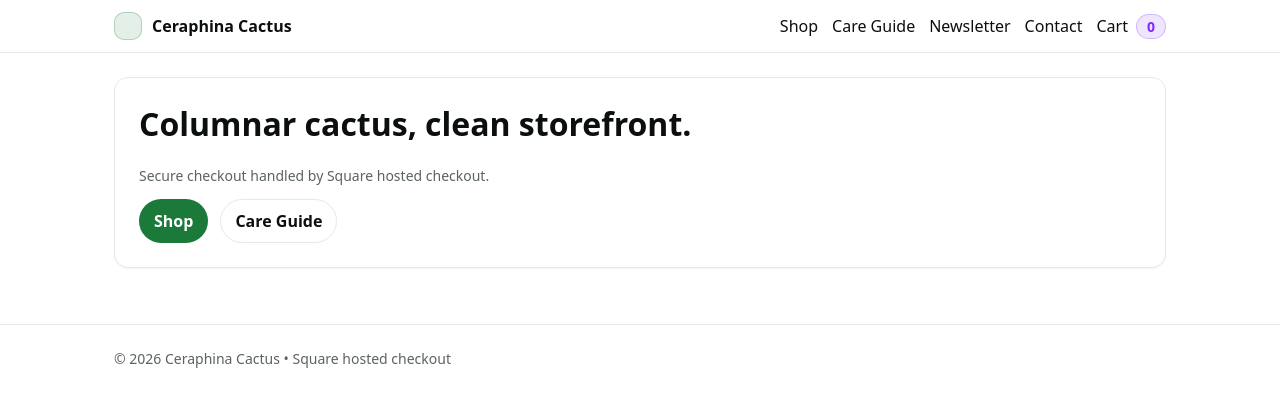
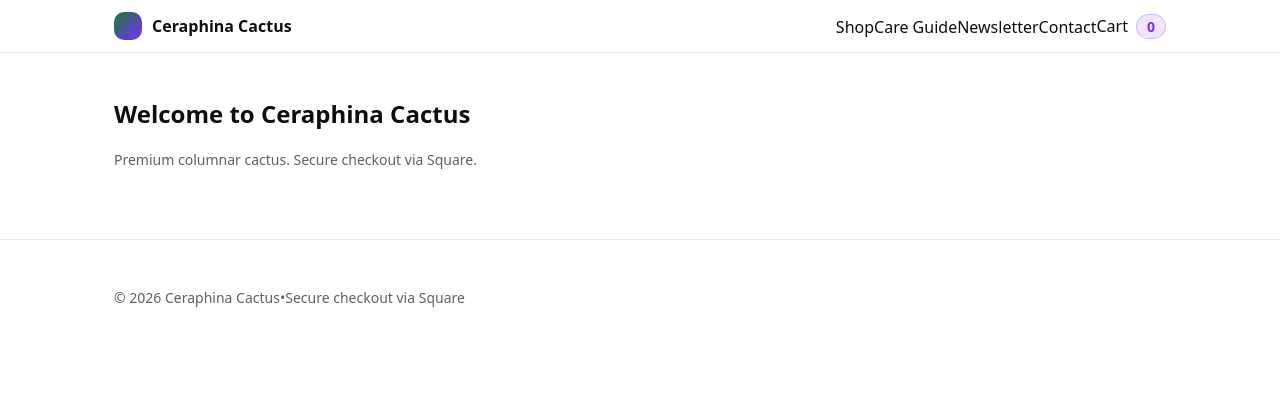
Before and after one commit to ceraphinacactus-wq/ceraphina-cactus-store, a React (Vite) app: page / in a window 1280 px wide. Shown: the top 406 px of the page. Built offline with nearby package versions, Linux system fonts and the light colour scheme.

Commit message:
layout and homepage added

```diff
--- a/src/App.tsx
+++ b/src/App.tsx
@@ -1,180 +1,61 @@
-import { Routes, Route, Link, NavLink } from "react-router-dom";
-import { useCartStore } from "./features/cart/cart.store";
+import { Routes, Route } from "react-router-dom";
+import Layout from "./layout/Layout";
+
+import HomePage from "./features/home/HomePage"; // or wherever your home is
 import ShopPage from "./features/shop/ShopPage";
 import CareGuidePage from "./features/care/CareGuidePage";
 
-function Badge() {
-  const items = useCartStore((s) => s.items);
-  const count = items.reduce((sum, i) => sum + i.quantity, 0);
-  return <span className="badge">{count}</span>;
-}
-
-function Layout({ children }: { children: React.ReactNode }) {
+// placeholders if you don’t have these yet
+function Newsletter() {
   return (
-    <>
-      <div className="nav">
-        <div className="nav-inner">
-          <Link to="/" className="brand">
-            <span style={{ width: 28, height: 28, borderRadius: 10, background: "rgba(27,122,58,.12)", border: "1px solid rgba(27,122,58,.25)" }} />
-            Ceraphina Cactus
-          </Link>
-          <nav className="nav-links" aria-label="Primary" style={{ display: "flex", gap: 14, alignItems: "center", flexWrap: "wrap" }}>
-            <NavLink to="/shop">Shop</NavLink>
-            <NavLink to="/care-guide">Care Guide</NavLink>
-            <NavLink to="/newsletter">Newsletter</NavLink>
-            <NavLink to="/contact">Contact</NavLink>
-            <NavLink to="/cart" style={{ display: "inline-flex", gap: 8, alignItems: "center" }}>
-              Cart <Badge />
-            </NavLink>
-          </nav>
+    <div className="container" style={{ padding: "24px 0" }}>
+      <h2>Newsletter</h2>
+      <p className="helper">Coming next.</p>
     </div>
-      </div>
-
-      <main className="container">{children}</main>
-
-      <footer className="footer">
-        <div className="container" style={{ paddingTop: 0 }}>
-          © {new Date().getFullYear()} Ceraphina Cactus • Square hosted checkout
-        </div>
-      </footer>
-    </>
   );
 }
-
-function Home() {
+function Contact() {
   return (
-    <Layout>
-      <div className="card" style={{ padding: 24 }}>
-        <h1 style={{ marginTop: 0 }}>Columnar cactus, clean storefront.</h1>
-        <p className="helper">Secure checkout handled by Square hosted checkout.</p>
-        <div style={{ display: "flex", gap: 12, flexWrap: "wrap" }}>
-          <Link className="btn primary" to="/shop">Shop</Link>
-          <Link className="btn ghost" to="/care-guide">Care Guide</Link>
+    <div className="container" style={{ padding: "24px 0" }}>
+      <h2>Contact</h2>
+      <p className="helper">Coming next.</p>
     </div>
-      </div>
-    </Layout>
   );
 }
-
-function Shop() {
+function Cart() {
   return (
-    <Layout>
-      <h2 style={{ marginTop: 0 }}>Shop</h2>
-      <p className="helper">Next: Square catalog fetch + product cards.</p>
-      fetch(`${import.meta.env.VITE_API_BASE_URL}/api/catalog`)
-    </Layout>
-  );
-}
-
-function Product() {
-  return (
-    <Layout>
-      <h2 style={{ marginTop: 0 }}>Product</h2>
-      <p className="helper">Next: product detail + add to cart.</p>
-    </Layout>
-  );
-}
-
-function Cart() {
-  const { items, removeItem, setQty, clear } = useCartStore();
-  const subtotal = items.reduce((sum, i) => sum + i.unitPrice.amount * i.quantity, 0);
-
-  return (
-    <Layout>
-      <h2 style={{ marginTop: 0 }}>Cart</h2>
-      {items.length === 0 ? (
-        <div className="card" style={{ padding: 16 }}>
-          <strong>Your cart is empty</strong>
-          <p className="helper">Add a cactus and come back.</p>
-          <Link className="btn primary" to="/shop">Shop</Link>
+    <div className="container" style={{ padding: "24px 0" }}>
+      <h2>Cart</h2>
+      <p className="helper">Coming next.</p>
     </div>
-      ) : (
-        <div className="grid" style={{ marginTop: 16 }}>
-          {items.map((i) => (
-            <div key={i.variantId} className="card" style={{ padding: 16 }}>
-              <div style={{ display: "flex", justifyContent: "space-between", gap: 12, flexWrap: "wrap" }}>
-                <div>
-                  <strong>{i.name}</strong>
-                  <div className="helper">{i.variantName}</div>
-                </div>
-                <div style={{ fontWeight: 800 }}>${(i.unitPrice.amount / 100).toFixed(2)}</div>
-              </div>
-              <div style={{ display: "flex", justifyContent: "space-between", marginTop: 12, gap: 12, flexWrap: "wrap" }}>
-                <div style={{ display: "flex", gap: 8, alignItems: "center" }}>
-                  <label className="helper" style={{ margin: 0 }}>Qty</label>
-                  <input className="input" style={{ width: 90 }} type="number" min={1} value={i.quantity}
-                    onChange={(e) => setQty(i.variantId, Number(e.target.value || 1))} />
-                </div>
-                <button className="btn ghost" onClick={() => removeItem(i.variantId)}>Remove</button>
-              </div>
-            </div>
-          ))}
-
-          <div className="card" style={{ padding: 16 }}>
-            <div style={{ display: "flex", justifyContent: "space-between" }}>
-              <strong>Subtotal</strong>
-              <strong>${(subtotal / 100).toFixed(2)}</strong>
-            </div>
-            <p className="helper">Final price validated at checkout.</p>
-            <div style={{ display: "flex", gap: 12, flexWrap: "wrap", marginTop: 12 }}>
-              <button className="btn primary" disabled>Checkout (next)</button>
-              <button className="btn ghost" onClick={clear}>Clear</button>
-            </div>
-          </div>
-        </div>
-      )}
-    </Layout>
-  );
-}
-
-function CareGuide() {
-  return (
-    <Layout>
-      <h2 style={{ marginTop: 0 }}>Cactus Care Guide</h2>
-      <div className="card" style={{ padding: 16 }}>
-        <ul>
-          <li><strong>Light:</strong> brighten gradually; harden off outdoors 7–14 days.</li>
-          <li><strong>Water:</strong> soak then dry fully before watering again.</li>
-          <li><strong>Soil:</strong> fast-draining mix, pot with drainage holes.</li>
-        </ul>
-      </div>
-    </Layout>
-  );
-}
-
-function Newsletter() {
-  return (
-    <Layout>
-      <h2 style={{ marginTop: 0 }}>Join Newsletter</h2>
-      <div className="card" style={{ padding: 16 }}>
-        <p className="helper">Hooking this to serverless next.</p>
-      </div>
-    </Layout>
-  );
-}
-
-function Contact() {
-  return (
-    <Layout>
-      <h2 style={{ marginTop: 0 }}>Contact</h2>
-      <div className="card" style={{ padding: 16 }}>
-        <p className="helper">Contact form hookup next.</p>
-      </div>
-    </Layout>
   );
 }
 
 export default function App() {
   return (
     <Routes>
-      <Route path="/" element={<Home />} />
+      {/* Everything inside Layout gets the navbar/footer */}
+      <Route element={<Layout />}>
+        <Route path="/" element={<HomePage />} />
         <Route path="/shop" element={<ShopPage />} />
-      <Route path="/product/:id" element={<Product />} />
-      <Route path="/cart" element={<Cart />} />
         <Route path="/care-guide" element={<CareGuidePage />} />
         <Route path="/newsletter" element={<Newsletter />} />
         <Route path="/contact" element={<Contact />} />
-      <Route path="*" element={<Layout><div className="card" style={{ padding: 16 }}><strong>Not found</strong></div></Layout>} />
+        <Route path="/cart" element={<Cart />} />
+      </Route>
+
+      {/* Optional fallback */}
+      <Route
+        path="*"
+        element={
+          <div className="container" style={{ padding: "24px 0" }}>
+            <h2>Not Found</h2>
+            <p className="helper">
+              <a href="/">Go home</a>
+            </p>
+          </div>
+        }
+      />
     </Routes>
   );
 }
--- /dev/null
+++ b/src/features/home/HomePage.tsx
@@ -0,0 +1,10 @@
+export default function HomePage() {
+  return (
+    <div className="container">
+      <h2>Welcome to Ceraphina Cactus</h2>
+      <p className="helper">
+        Premium columnar cactus. Secure checkout via Square.
+      </p>
+    </div>
+  );
+}
--- /dev/null
+++ b/src/layout/Layout.tsx
@@ -0,0 +1,54 @@
+import { Outlet, Link, NavLink } from "react-router-dom";
+import { useCartStore } from "../features/cart/cart.store";
+
+function Badge() {
+  const items = useCartStore((s) => s.items);
+  const count = items.reduce((sum, i) => sum + i.quantity, 0);
+  return <span className="badge">{count}</span>;
+}
+
+export default function Layout() {
+  return (
+    <>
+      <header className="nav">
+        <div className="nav-inner">
+          <Link to="/" className="brand">
+            <span
+              style={{
+                width: 28,
+                height: 28,
+                borderRadius: 10,
+                background: "linear-gradient(135deg, var(--primary), var(--accent))",
+                display: "inline-block",
+              }}
+            />
+            <span>Ceraphina Cactus</span>
+          </Link>
+
+          <nav className="nav-links" aria-label="Primary">
+            <NavLink to="/shop">Shop</NavLink>
+            <NavLink to="/care-guide">Care Guide</NavLink>
+            <NavLink to="/newsletter">Newsletter</NavLink>
+            <NavLink to="/contact">Contact</NavLink>
+            <NavLink
+              to="/cart"
+              style={{ display: "inline-flex", gap: 8, alignItems: "center" }}
+            >
+              Cart <Badge />
+            </NavLink>
+          </nav>
+        </div>
+      </header>
+
+      <Outlet />
+
+      <footer className="footer">
+        <div className="container">
+          <span>© {new Date().getFullYear()} Ceraphina Cactus</span>
+          <span className="helper">•</span>
+          <span className="helper">Secure checkout via Square</span>
+        </div>
+      </footer>
+    </>
+  );
+}
```
Lines whose indentation alone changed are shown as unchanged.
